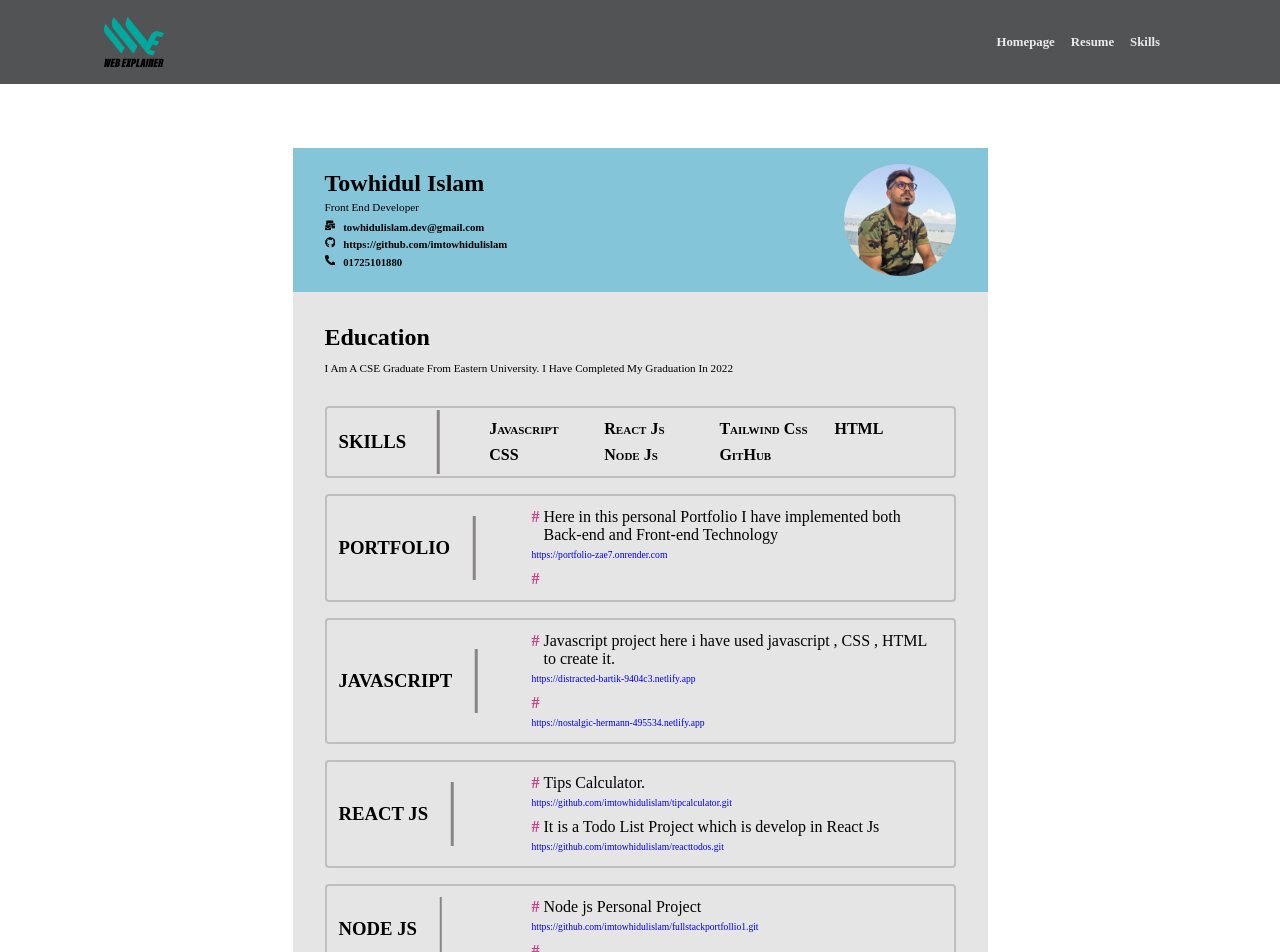
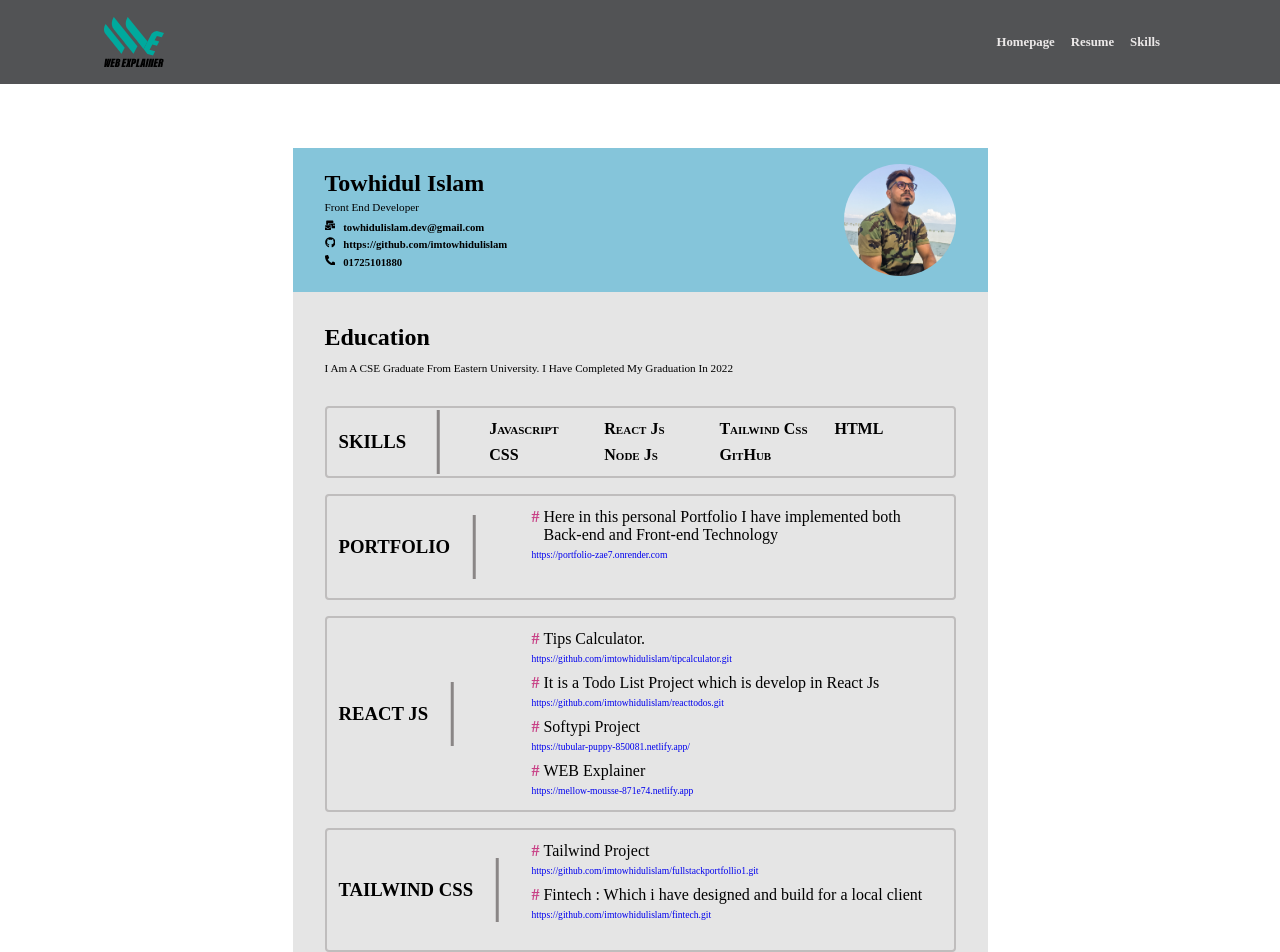
Before and after one commit to towhidul-islam-dev/portfoliofrontend, a React (Create React App) app: page /resume in a window 1280 px wide. Shown: the top 952 px of the page. Built offline with nearby package versions, Linux system fonts and the light colour scheme.

Commit message:
Back To Top Button has been added

```diff
--- a/public/index.html
+++ b/public/index.html
@@ -3,6 +3,7 @@
   <head>
     <meta charset="utf-8" />
     <link rel="icon" href="%PUBLIC_URL%/favicon.ico" />
+    <!-- <link rel="icon" href="../src//assets/webexplainerLogo.png" /> -->
     <meta name="viewport" content="width=device-width, initial-scale=1" />
     <meta name="theme-color" content="#000000" />
     <meta
@@ -24,7 +25,7 @@
       work correctly both with client-side routing and a non-root public URL.
       Learn how to configure a non-root public URL by running `npm run build`.
     -->
-    <title>React App</title>
+    <title>Towhid's Portfolio</title>
   </head>
   <body>
     <noscript>You need to enable JavaScript to run this app.</noscript>
--- a/src/components/resumeData.js
+++ b/src/components/resumeData.js
@@ -4,25 +4,19 @@ const ResumeData = [
         project_info : "Here in this personal Portfolio I have implemented both Back-end and Front-end Technology",
         projectLink : "https://portfolio-zae7.onrender.com",
     },
-    {
-        projectName : "Javascript",
-        project_info : "Javascript project here i have used javascript , CSS , HTML to create it.",
-        projectLink : "https://distracted-bartik-9404c3.netlify.app",
-        project_info1: "",
-        projectLink1 : "https://nostalgic-hermann-495534.netlify.app"
-    },
+
     {
         projectName: "React Js",
         project_info : "Tips Calculator.",
         projectLink : "https://github.com/imtowhidulislam/TipCalculator.git",
         project_info1: "It is a Todo List Project which is develop in React Js",
-        projectLink1: "https://github.com/imtowhidulislam/reacttodos.git"
+        projectLink1: "https://github.com/imtowhidulislam/reacttodos.git",
+        project_info2 : "Softypi Project",
+        projectLink2: "https://tubular-puppy-850081.netlify.app/",
+        project_info3 : "WEB Explainer",
+        projectLink3 : "https://mellow-mousse-871e74.netlify.app",
     },
-    {
-        projectName: "Node Js",
-        project_info : "Node js Personal Project",
-        projectLink : "https://github.com/imtowhidulislam/fullStackPortfollio1.git"
-    },
+
     {
         projectName: "Tailwind Css",
         project_info : "Tailwind Project",
--- a/src/components/skillData.js
+++ b/src/components/skillData.js
@@ -37,31 +37,3 @@ export const skillsData = [
         year: '3',
     }
 ]
-export const projectsData = [
-    {
-        _id: '630e3b175c83e64b12f0d703',
-        title: 'Portfolio',
-        category: 'Full-Stack App',
-        description: 'This is the Project which was built with both front-end and back-end technology.',
-        sourceLink: 'https://github.com/imtowhidulislam/fullStackPortfollio1.git',
-    },
-    {
-        _id: '632fec040cb1bbb0f2eb7ffd',
-        title: 'Fintech',
-        category: 'Front-end App',
-        description: 'I have develop this project for one of my client i…ngladesh, And it was buit with tailwind, React Js', sourceLink: 'https://github.com/imtowhidulislam/Fintech.git'
-    },
-    {
-        _id: '632fed270cb1bbb0f2eb8d15',
-        title: 'Project-1',
-        category: 'Front-end App',
-        description: 'This is basically a practice project which was bui…with the front-end technology like: Html, Css, Js', sourceLink: 'https://github.com/imtowhidulislam/Class12.git',
-    },
-    {
-        _id: '632ff5b20cb1bbb0f2eb931d',
-        title: 'Tip Calculator',
-        category: 'Front-end App',
-        description: 'This is really Simple and cool project which is a Calculate Project. And it was built with React Js',
-        sourceLink: 'https://github.com/imtowhidulislam/TipCalculator.git'
-    }
-]
--- a/src/pages/Homepage.js
+++ b/src/pages/Homepage.js
@@ -7,6 +7,7 @@ import IntroSection from "./introSection";
 import About from "./About";
 import ProjectForm from "./projectForm";
 import FooterCopyright from "./footercopyright";
+import BackToTop from "../utils/BackToTop";
 
 import "../style/mackup.css";
 
@@ -29,6 +30,7 @@ const Homepage = () => {
       <div className="demo">
         {/* <img src="http://unsplash.it/1000/1000?image=564" alt="" /> */}
       </div>
+      <BackToTop />
     </div>
   );
 };
--- a/src/pages/Resume.js
+++ b/src/pages/Resume.js
@@ -8,9 +8,6 @@ import "../style/resume.css"
 
 const Resume = () => {
     const [resume, setResume] = useState(ResumeData);
-    useEffect(() => {
-        console.log(resume);
-    },[resume])
   return (
     <div className='resume_page'>
         <div className='resume'>
@@ -49,18 +46,26 @@ const Resume = () => {
                         </div>
                         {
                             resume.map(res => {
-                                const {projectName, project_info, projectLink, project_info1, projectLink1} = res;
+                                const {projectName, project_info, projectLink, project_info1, projectLink1,project_info2, projectLink2,project_info3,projectLink3} = res;
                                 return (
                                     <div className="project">
                                         <h3>{projectName}</h3>
                                         <div className="project_content">
                                             <ul>
-                                                <li className='project_info'><span>#</span>{project_info}</li>
-                                                <a className='project_link' href={projectLink}>{projectLink}</a>
+                                                <li className='project_info'>{project_info && <span>#</span>}{project_info && project_info}</li>
+                                                <a className='project_link' href={projectLink && projectLink}>{projectLink && projectLink}</a>
                                             </ul>
                                             <ul>
-                                                <li className='project_info'><span>#</span>{project_info1}</li>
-                                                <a className='project_link' href={projectLink1}>{projectLink1}</a>
+                                                <li className='project_info'>{project_info1 && <span>#</span>}{project_info1 && project_info1}</li>
+                                                <a className='project_link' href={projectLink1 && projectLink1}>{projectLink1 && projectLink1}</a>
+                                            </ul>
+                                            <ul>
+                                                <li className='project_info'>{project_info2 && <span>#</span>}{project_info2 && project_info2}</li>
+                                                <a className='project_link' href={projectLink2 && projectLink2}>{projectLink2 && projectLink2}</a>
+                                            </ul>
+                                            <ul>
+                                                <li className='project_info'>{project_info3 && <span>#</span>}{project_info3 && project_info3}</li>
+                                                <a className='project_link' href={projectLink3 && projectLink3}>{projectLink3 && projectLink3}</a>
                                             </ul>
                                         </div>
                                     </div>
--- a/src/pages/footercopyright.js
+++ b/src/pages/footercopyright.js
@@ -14,7 +14,6 @@ const FooterCopyright = () => {
 
   const setCurrentYear = () => {
     const thisYear = new Date().getFullYear();
-    console.log(thisYear);
     setYear(thisYear);
   };
   useEffect(() => {
--- a/src/pages/navBar.js
+++ b/src/pages/navBar.js
@@ -56,10 +56,9 @@ const Navbar = () => {
 
   return (
     <div className="main_nav" ref={navBar}>
-      {/* <h2>{width}px</h2> */}
       <div
         className="nav_container  container"
-        style={{ paddingBlock: "unset" }}
+        style={{paddingBlock: "unset" }}
       >
         <div className="logo">
           <img src={Logo} alt="" />
--- /dev/null
+++ b/src/style/BackToTop.css
@@ -0,0 +1,34 @@
+.backToTop{
+    width: max(4rem, 100%);
+
+}
+.topBtn{
+    cursor: pointer;
+    z-index: 999;
+    position: fixed;
+    left: 90%;
+    top: 85%;
+    font-size: 3rem;
+    border-radius: 50%;
+    background-color: hsla(120, 0%, 46%, 0.315);
+    outline: 2px solid rgb(146, 146, 146);
+    color: #ffffff63;
+    margin: 1rem;
+    -webkit-backdrop-filter: blur(1rem);
+    -webkit-animation: topBtnAnimation 4s ease-in-out infinite alternate forwards;
+
+}
+@keyframes topBtnAnimation {
+    0%{
+        transform: translateY(0px);
+    }
+    50%{
+        transform: translateY(10px);
+    }
+    75%{
+        transform: translateY(-10px);
+    }
+    100%{
+        transform: translateY(0px);
+    }
+}
--- /dev/null
+++ b/src/utils/BackToTop.jsx
@@ -0,0 +1,17 @@
+import React from 'react'
+import { FaArrowAltCircleUp } from 'react-icons/fa'
+import "../style/BackToTop.css";
+import { Link } from 'react-router-dom';
+
+const BackToTop = () => {
+
+  return (
+    <div className='backToTop'>
+        <Link to="introSection">
+            <FaArrowAltCircleUp className='topBtn' />
+        </Link>
+    </div>
+  )
+}
+
+export default BackToTop
```
